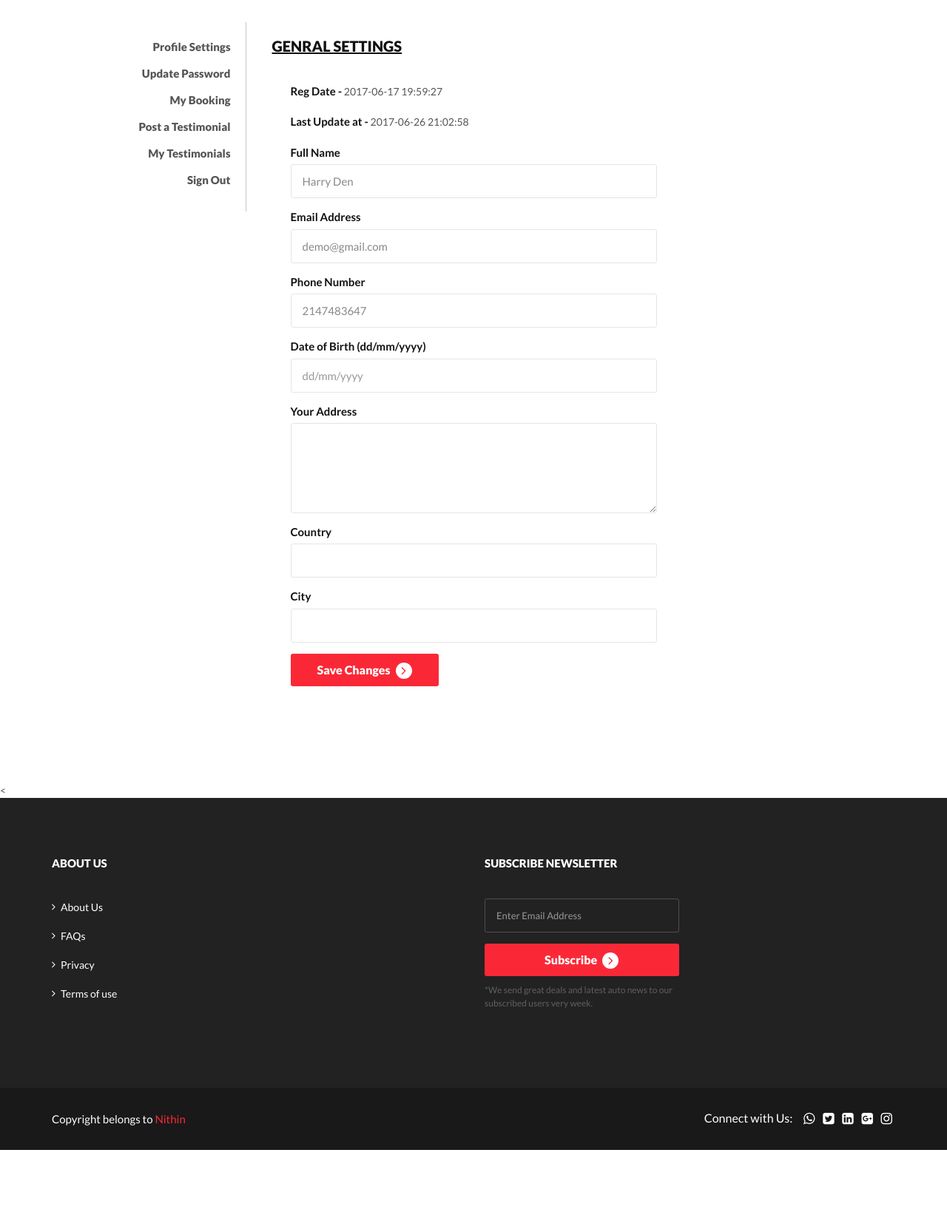
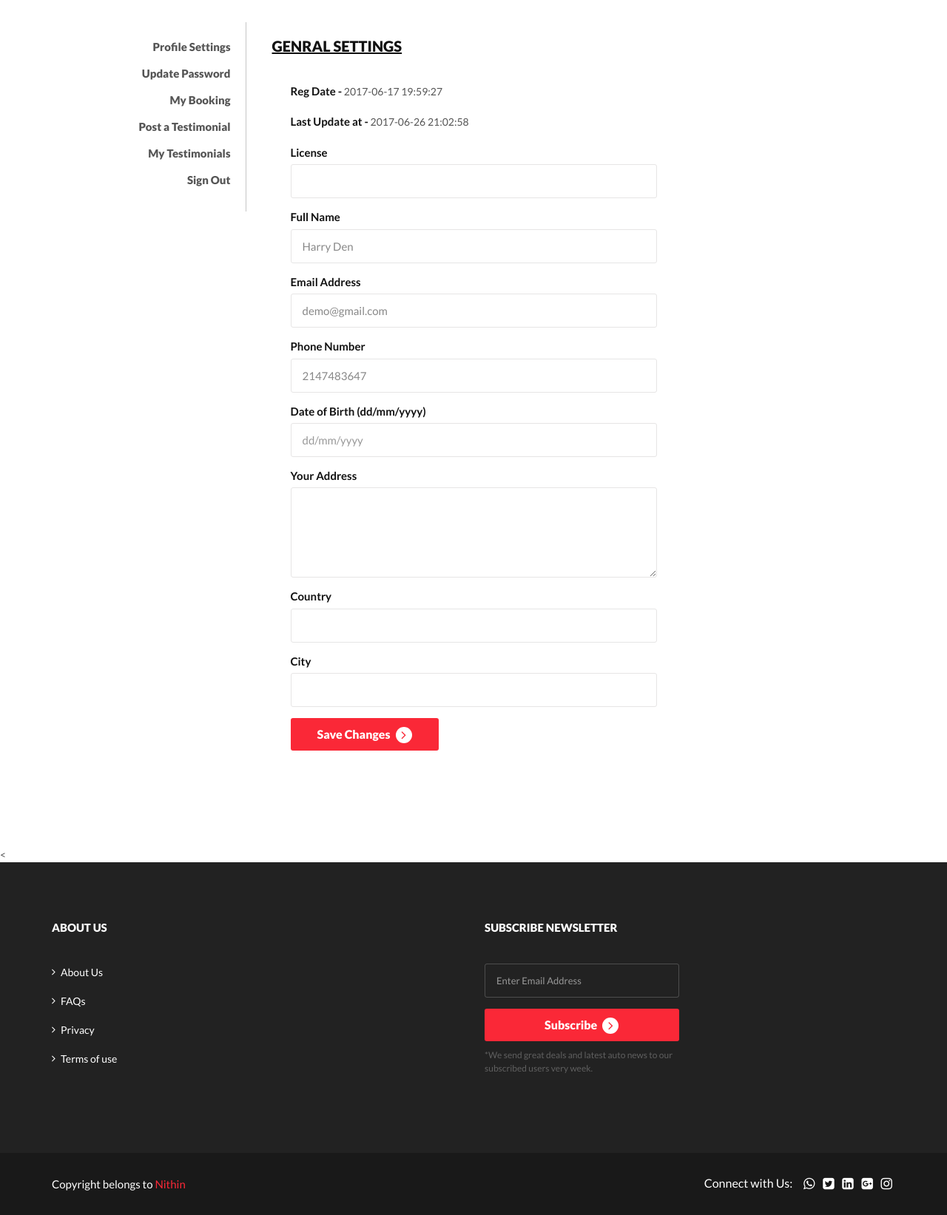
Before and after one commit to nithin-tk/SE-BikeRentalSystem, a PHP site: page /profile.php in a window 1280 px wide. Shown: the part 691-2334 px from the top of the page at 74% size. Before the commit the page ends 2246 px from the top, so only its background shows below. Run offline with PHP 8.4, Linux system fonts and the light colour scheme; a user stored in the database is signed in; data comes from the database, SQL or seed files in the repository; data that the repository does not hold is empty.

Commit message:
adding license number

```diff
--- a/bikerental/includes/registration.php
+++ b/bikerental/includes/registration.php
@@ -5,13 +5,15 @@ if(isset($_POST['signup']))
 $fname=$_POST['fullname'];
 $email=$_POST['emailid'];
 $mobile=$_POST['mobileno'];
+$license=$_POST['license'];
 $password=md5($_POST['password']);
-$sql="INSERT INTO  tblusers(FullName,EmailId,ContactNo,Password) VALUES(:fname,:email,:mobile,:password)";
+$sql="INSERT INTO  tblusers(FullName,EmailId,ContactNo,Password,License) VALUES(:fname,:email,:mobile,:password,:license)";
 $query = $dbh->prepare($sql);
 $query->bindParam(':fname',$fname,PDO::PARAM_STR);
 $query->bindParam(':email',$email,PDO::PARAM_STR);
 $query->bindParam(':mobile',$mobile,PDO::PARAM_STR);
 $query->bindParam(':password',$password,PDO::PARAM_STR);
+$query->bindParam(':license',$license,PDO::PARAM_STR);
 $query->execute();
 $lastInsertId = $dbh->lastInsertId();
 if($lastInsertId)
@@ -82,6 +84,9 @@ return true;
                 <div class="form-group">
                   <input type="password" class="form-control" name="confirmpassword" placeholder="Confirm Password" required="required">
                 </div>
+                <div class="form-group">
+                  <input type="text" class="form-control" name="license" placeholder="License" required="required">
+                </div>
                 <div class="form-group checkbox">
                   <input type="checkbox" id="terms_agree" required="required" checked="">
                   <label for="terms_agree">I Agree with <a href="#">Terms and Conditions</a></label>
--- a/bikerental/profile.php
+++ b/bikerental/profile.php
@@ -15,8 +15,11 @@ $dob=$_POST['dob'];
 $adress=$_POST['address'];
 $city=$_POST['city'];
 $country=$_POST['country'];
+$license=$_POST['license'];
 $email=$_SESSION['login'];
-$sql="update tblusers set FullName=:name,ContactNo=:mobileno,dob=:dob,Address=:adress,City=:city,Country=:country where EmailId=:email";
+
+
+$sql="update tblusers set FullName=:name,ContactNo=:mobileno,dob=:dob,Address=:adress,City=:city,Country=:country,License=:license where EmailId=:email";
 $query = $dbh->prepare($sql);
 $query->bindParam(':name',$name,PDO::PARAM_STR);
 $query->bindParam(':mobileno',$mobileno,PDO::PARAM_STR);
@@ -25,6 +28,7 @@ $query->bindParam(':adress',$adress,PDO::PARAM_STR);
 $query->bindParam(':city',$city,PDO::PARAM_STR);
 $query->bindParam(':country',$country,PDO::PARAM_STR);
 $query->bindParam(':email',$email,PDO::PARAM_STR);
+$query->bindParam(':license',$license,PDO::PARAM_STR);
 $query->execute();
 $msg="Profile Updated Successfully";
 }
@@ -159,6 +163,10 @@ foreach($results as $result)
             </div>
             <?php } ?>
             <div class="form-group">
+              <label class="control-label">License</label>
+              <input class="form-control white_bg" name="license" value="<?php echo htmlentities($result->License);?>" id="license" type="text"  required>
+            </div>
+            <div class="form-group">
               <label class="control-label">Full Name</label>
               <input class="form-control white_bg" name="fullname" value="<?php echo htmlentities($result->FullName);?>" id="fullname" type="text"  required>
             </div>
```
Also changed, not shown: Readme.md.
